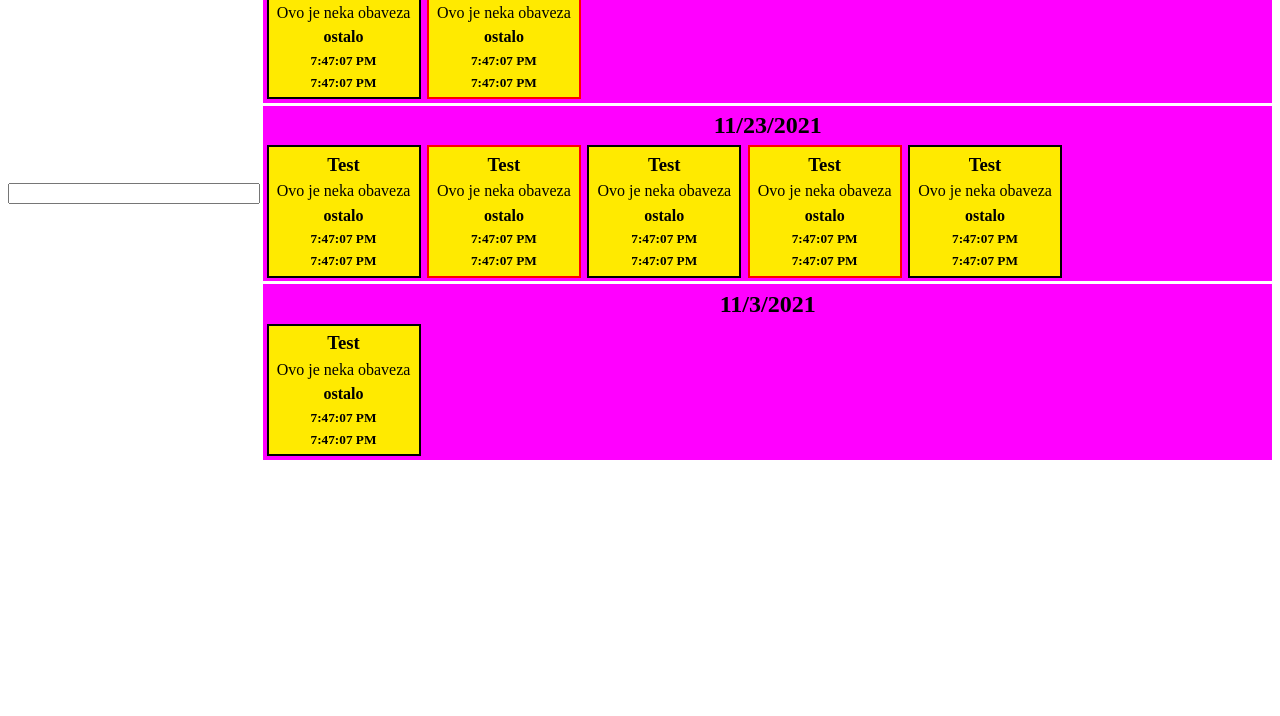
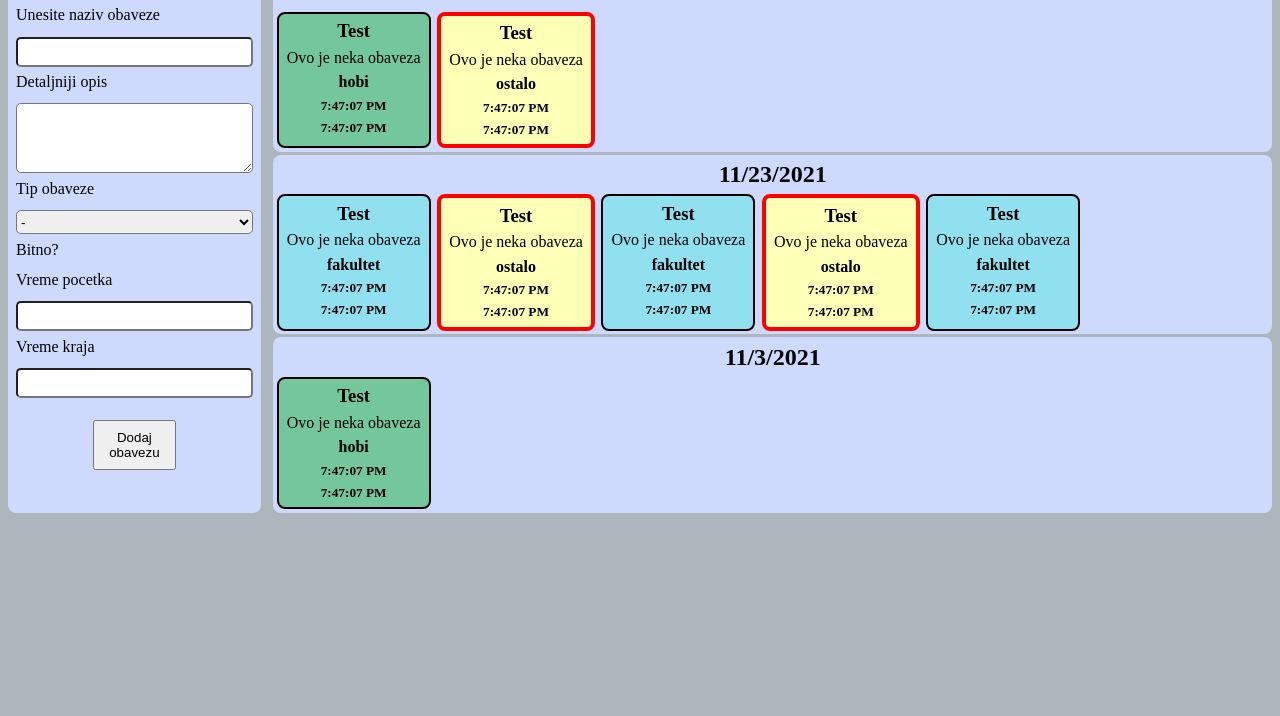
Before and after one commit to urospes/Planer, a plain HTML site: page Planer/index.html in a window 1280 px wide. Shown: the part 84-800 px from the top of the page. Drawn offline with Linux system fonts and the light colour scheme.

Commit message:
frontend stilovi

```diff
--- a/Planer/main.js
+++ b/Planer/main.js
@@ -7,16 +7,17 @@ const datum = new Date().toLocaleTimeString();
 const dan = new Dan("2021-11-23");
 const dan2 = new Dan("2020-1-3");
 const dan3 = new Dan("2021-11-3");
-const obaveza = new Obaveza("Test", "ostalo", "Ovo je neka obaveza", false, datum, datum);
+const obaveza = new Obaveza("Test", "fakultet", "Ovo je neka obaveza", false, datum, datum);
 const obaveza2 = new Obaveza("Test", "ostalo", "Ovo je neka obaveza", true, datum, datum);
+const obaveza3 = new Obaveza("Test", "hobi", "Ovo je neka obaveza", false, datum, datum);
 dan.dodajObavezu(obaveza);
 dan.dodajObavezu(obaveza2);
 dan.dodajObavezu(obaveza);
 dan.dodajObavezu(obaveza2);
 dan.dodajObavezu(obaveza);
-dan2.dodajObavezu(obaveza);
+dan2.dodajObavezu(obaveza3);
 dan2.dodajObavezu(obaveza2);
-dan3.dodajObavezu(obaveza);
+dan3.dodajObavezu(obaveza3);
 planer.dodajDan(dan);
 planer.dodajDan(dan2);
 planer.dodajDan(dan3);
--- a/Planer/planer.js
+++ b/Planer/planer.js
@@ -13,25 +13,63 @@ export class Planer{
         this.meseci[mesec].dani.push(dan);
     }
 
+    crtajFormu(host){
+
+        if(!host){
+            throw new Error("Greska!");
+        }
+
+        const elementiForme = ["input", "textarea", "select", "checkbox", "input", "input"];
+        const elementiFormeKlase = ["nazivInput", "opisInput", "tipSelect", "chkBitno", "vremeOdInput", "vremeDoInput"];
+        const labele = ["Unesite naziv obaveze", "Detaljniji opis", "Tip obaveze", "Bitno?", "Vreme pocetka", "Vreme kraja"];
+        elementiForme.forEach((tipPolja, index) => {
+            const labela = document.createElement("label");
+            labela.innerHTML = labele[index];
+            host.appendChild(labela);
+            const inputElement = document.createElement(tipPolja);
+            if(tipPolja === "input"){
+                inputElement.type = "text";
+            } else if (tipPolja === "select"){
+
+                const opcije = ["-", "Fakultet", "Hobi", "Ostalo"];
+                opcije.forEach(opcija=>{
+                    const tip = document.createElement("option");
+                    tip.innerHTML = opcija;
+                    inputElement.appendChild(tip);
+                })
+
+            }
+
+            inputElement.className = elementiFormeKlase[index];
+            host.appendChild(inputElement);
+        })
+        const dugme = document.createElement("button");
+        dugme.innerHTML = "Dodaj obavezu";
+        dugme.className = "dugmeDodaj";
+        host.appendChild(dugme);
+    }
+
     crtajPlaner(host){
 
         if(!host){
             throw new Error("Greska!");
         }
 
+        const naslov = document.createElement("h1");
+        naslov.className = "naslov";
+        naslov.innerHTML = "Godisnji planer";
+        host.appendChild(naslov);
+
         this.kontejner = document.createElement("div");
         this.kontejner.className = "planer";
 
-        //***************** forme i ostalo ********
+        //***************** kontejner za formu ********
 
         const podKontejnerForma = document.createElement("div");
         podKontejnerForma.className = "kontejnerForme";
         this.kontejner.appendChild(podKontejnerForma);
-        //elementi forme
-        //**********************************OVDEEEEEE ***********************************************
-        const polje = document.createElement("input");
-        polje.type = "text";
-        podKontejnerForma.appendChild(polje);
+
+        this.crtajFormu(podKontejnerForma);
 
         //*****************************************
 
--- a/Planer/stilovi.css
+++ b/Planer/stilovi.css
@@ -1,3 +1,7 @@
+body{
+    background-color: #adb5bd;
+}
+
 .obaveza{
     background-color: azure;
     flex: 0 0 150px;
@@ -6,20 +10,31 @@
     margin-left: 0.2rem;
     margin-bottom: 0.2rem;
     margin-right: 0.2rem;
+    border-radius: 0.5rem;
+    cursor: pointer;
 }
 
 .plava{
+    background-color: #90e0ef;
+}
+.plava:hover{
     background-color: #48cae4;
 }
 .zelena{
+    background-color: #74c69d;
+}
+.zelena:hover{
     background-color: #52b788;
 }
 .zuta{
-    background-color: #ffea00;
+    background-color: #fdffb6;
+}
+.zuta:hover{
+    background-color: #ffe566;
 }
 
 .bitna{
-    border: 2px solid red;
+    border: 4px solid red;
 }
 .danTekstKontejner{
     text-align: center;
@@ -28,7 +43,8 @@ p, h2, h3, h4, h5 {
     margin: 0.4rem;
 }
 .danKontejner{
-    background-color: magenta;
+    background-color: #cddafd;
+    border-radius: 0.5rem;
     margin-top: 0.2rem;
     margin-bottom: 0.2rem;
     display: flex;
@@ -45,10 +61,11 @@ p, h2, h3, h4, h5 {
 .planer{
     display: flex;
     flex-direction: row;
+    flex-wrap: wrap;
     justify-content: space-between;
 }
 .kontejnerPlaner{
-    width: 80%;
+    width: 79%;
 }
 .kontejnerForme{
     width: 20%;
@@ -56,4 +73,31 @@ p, h2, h3, h4, h5 {
     flex-direction: column;
     margin-right: 0.2rem;
     justify-content: center;
+    background-color: #cddafd;
+    border-radius: 0.5rem;
+    margin: 0.2rem 0.4rem 0.2rem 0;
 }
+input, label, textarea, select {
+    margin: 0 0.5rem 0.4rem 0.5rem;
+    height: 1.5rem;
+    border-radius: 0.3rem;
+}
+textarea{
+    height: 4rem;
+}
+
+.chkBitno{
+    align-self: start;
+}
+.naslov{
+    text-align: center;
+    margin: 0.4rem 0 0.5rem 0;
+}
+.dugmeDodaj{
+    width: 33%;
+    align-self: center;
+    height: 50px;
+    padding: 0.5rem;
+    margin-top: 1rem;
+    margin-bottom: 0.5rem;
+}
```
